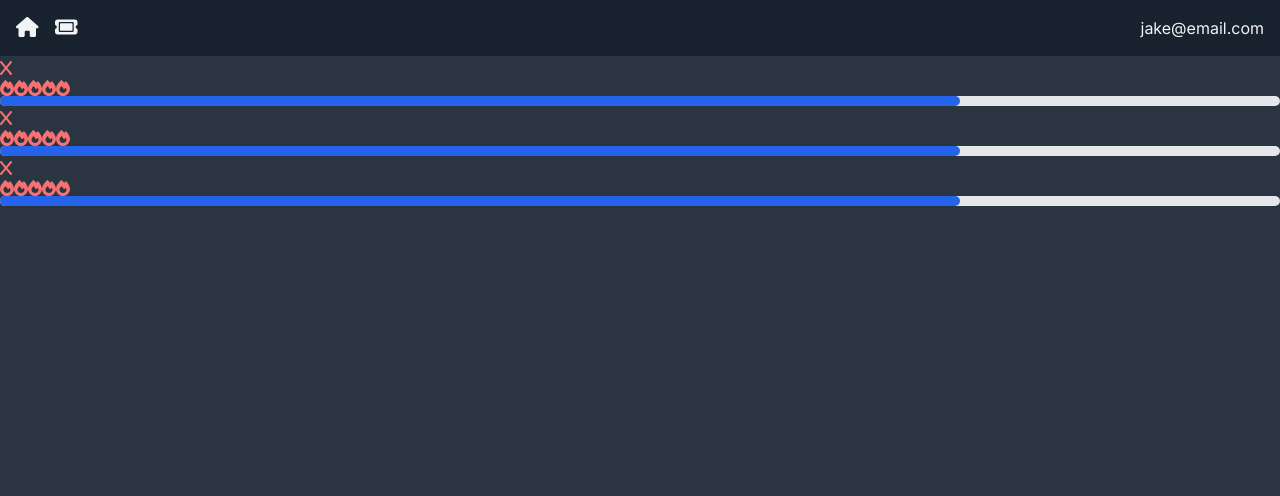
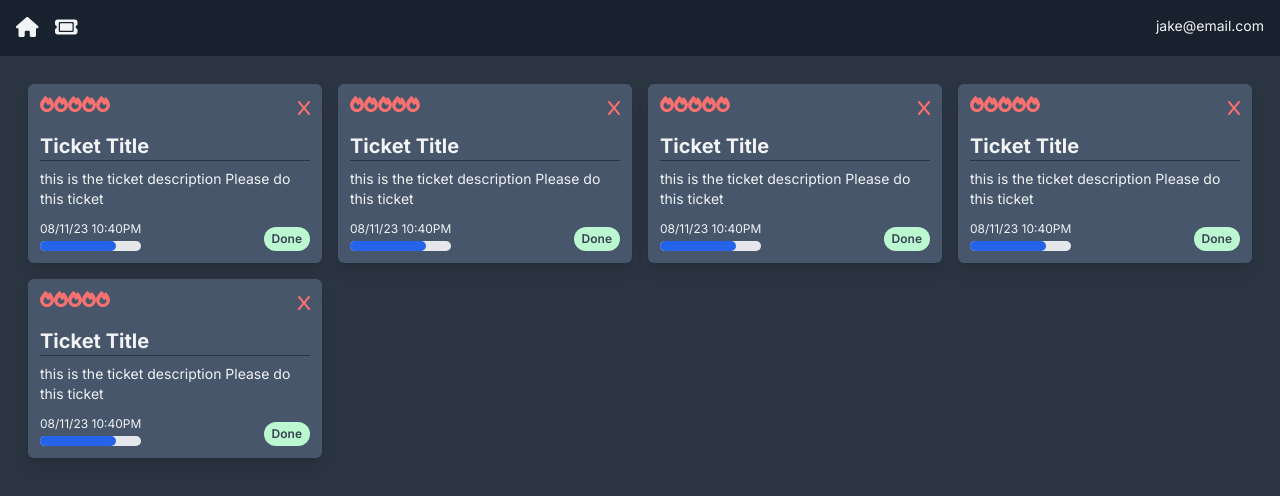
Before and after one commit to 007tickooayush/assistance-ticket-system, a Next.js app: page / in a window 1280 px wide. Shown: the top 496 px of the page. Built offline with nearby package versions, Linux system fonts and the light colour scheme.

Commit message:
basic layout completed+proceeding to db setup+mongoose setup

```diff
--- a/app/(components)/PreiorityDisplay.jsx
+++ b/app/(components)/PriorityDisplay.jsx
@@ -3,7 +3,7 @@
 import { faFire } from '@fortawesome/free-solid-svg-icons'
 import { FontAwesomeIcon } from '@fortawesome/react-fontawesome'
 
-const PreiorityDisplay = () => {
+const PriorityDisplay = () => {
     return (
         <div className='flex justify-start align-baseline'>
             <FontAwesomeIcon icon={faFire} className='text-red-400'/>
@@ -15,4 +15,4 @@
     )
 }
 
-export default PreiorityDisplay;
+export default PriorityDisplay;
--- /dev/null
+++ b/app/(components)/StatusDisplay.jsx
@@ -0,0 +1,11 @@
+import React from 'react'
+
+const StatusDisplay = () => {
+  return (
+    <span className='inline-block rounded-full px-2 py-1 text-xs font-semibold text-gray-700 bg-green-200'>
+        Done
+    </span>
+  )
+}
+
+export default StatusDisplay;
--- a/app/(components)/TicketCard.jsx
+++ b/app/(components)/TicketCard.jsx
@@ -1,14 +1,31 @@
 import React from 'react'
 import DeleteBlock from './DeleteBlock';
-import PreiorityDisplay from './PreiorityDisplay';
+import PriorityDisplay from './PriorityDisplay';
 import ProgressDisplay from './ProgressDisplay';
+import StatusDisplay from './StatusDisplay';
 
 const TicketCard = () => {
   return (
-    <div>
-        <DeleteBlock />
-        <PreiorityDisplay />
-        <ProgressDisplay />
+    <div className='flex flex-col bg-card hover:bg-card-hover rounded-md shadow-lg p-3 m-2'>
+        <div className='flex mb-3'>
+            <PriorityDisplay />
+            <div className='ml-auto'>
+                <DeleteBlock />
+            </div>
+        </div>
+        <h4>Ticket Title</h4>
+        <hr className='h-px border-0 bg-page mb-2' />
+        <p className='whitespace-pre-wrap'>this is the ticket description Please do this ticket</p>
+        <div className='flex-grow'></div>
+        <div className='flex mt-2'>
+            <div className='flex flex-col'>
+                <p className='text-xs my-1'>08/11/23 10:40PM</p>
+                <ProgressDisplay />
+            </div>
+            <div className='ml-auto flex items-end'>
+                <StatusDisplay />
+            </div>
+        </div>
     </div>
   )
 }
--- a/app/globals.css
+++ b/app/globals.css
@@ -1,6 +1,35 @@
 @tailwind base;
 @tailwind components;
 @tailwind utilities;
+
+@layer base {
+    h1,
+    h2,
+    h3,
+    h4 {
+        @apply font-bold;
+    }
+
+    h1 {
+        @apply text-4xl
+    }
+
+    h2 {
+        @apply text-3xl
+    }
+
+    h3 {
+        @apply text-2xl
+    }
+
+    h4 {
+        @apply text-xl
+    }
+
+    p {
+        @apply text-sm text-default-text;
+    }
+}
 
 @layer components {
     .icon {
--- a/app/page.js
+++ b/app/page.js
@@ -2,10 +2,14 @@
 import TicketCard from "./(components)/TicketCard";
 
 const Dashboard = () => {
-  return <div>
-    <TicketCard />
-    <TicketCard />
-    <TicketCard />
+  return <div className="p-5">
+    <div className="lg:grid grid-cols-2 xl:grid-cols-4">
+        <TicketCard />
+        <TicketCard />
+        <TicketCard />
+        <TicketCard />
+        <TicketCard />
+    </div>
   </div>;
 };
 
```
